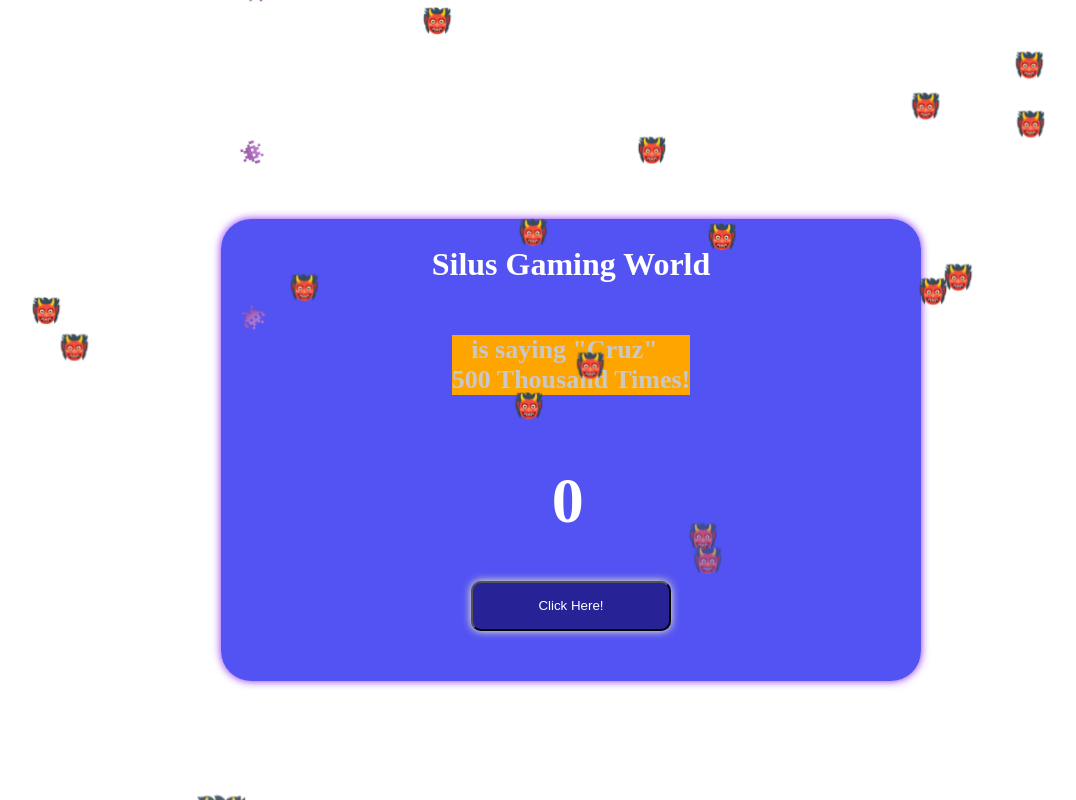
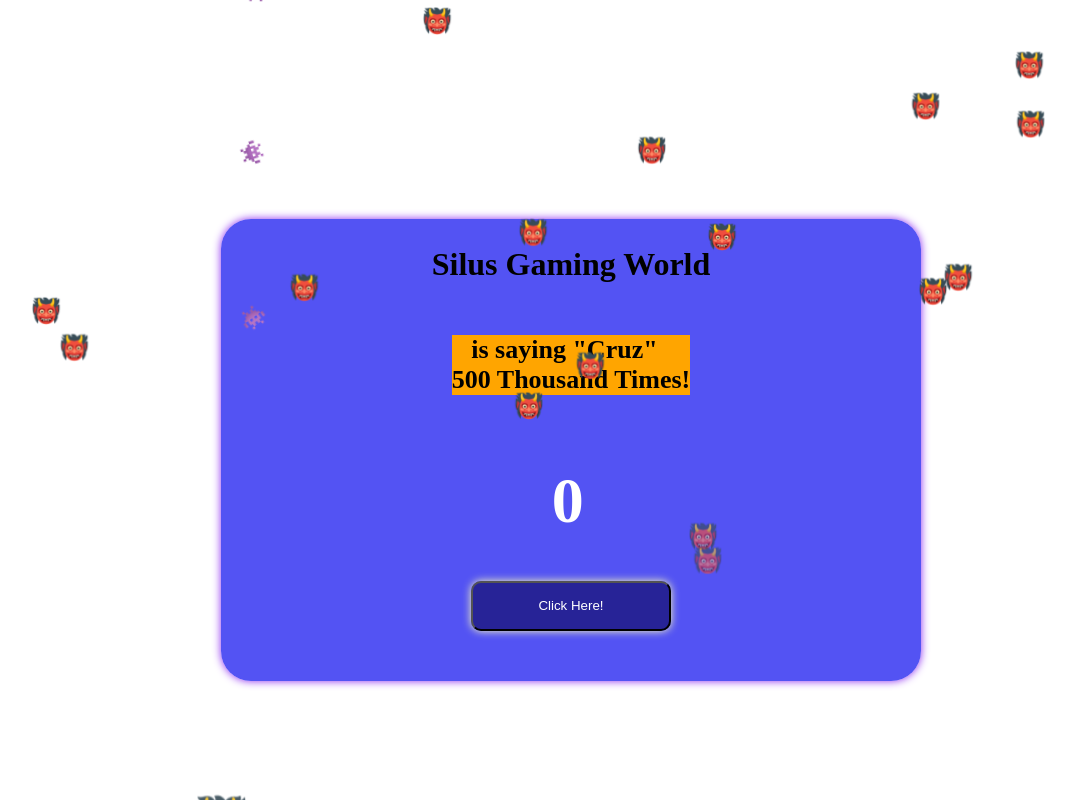
Before and after one commit to bbauska/Silus-Counter-ii, a plain HTML site: page index.html in a window 1280 px wide. Shown: the whole page, without its empty margins (69-1145 px from the left). Drawn offline with Linux system fonts and the light colour scheme.

Commit message:
Update styles.css

```diff
--- a/css/styles.css
+++ b/css/styles.css
@@ -43,13 +43,13 @@ h1 {
 h2 {
   font-size: 32px;
   justify-content: center;
-  color: rgb(255, 255, 255);  /* white */
+  color: rgb(0, 0, 0);  /* black */
 }
 h3 {
   font-size: 26px;
   justify-content; center;
   background-color: #ffa500;  /* pure orange */
-  color: rgb(200,200,200);  /* light gray */
+  color: rgb(0,0,0);  /* black */
 }
 h4 {
   color: #ffa500;  /* pure orange */
```
